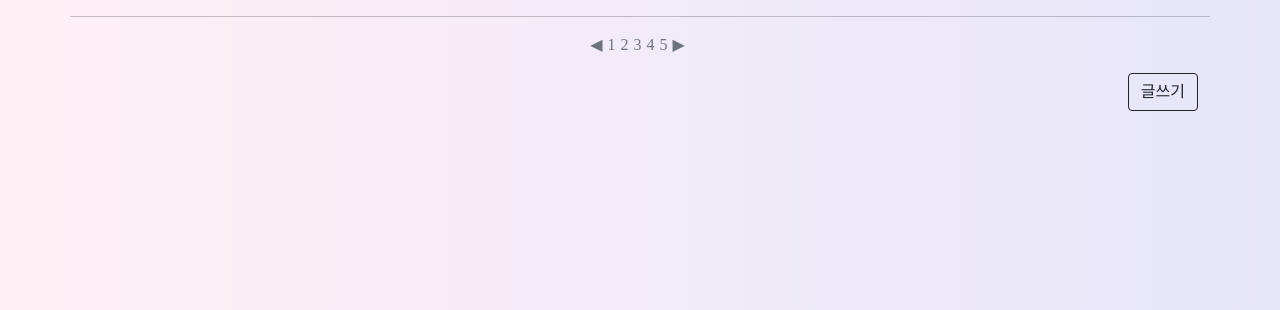
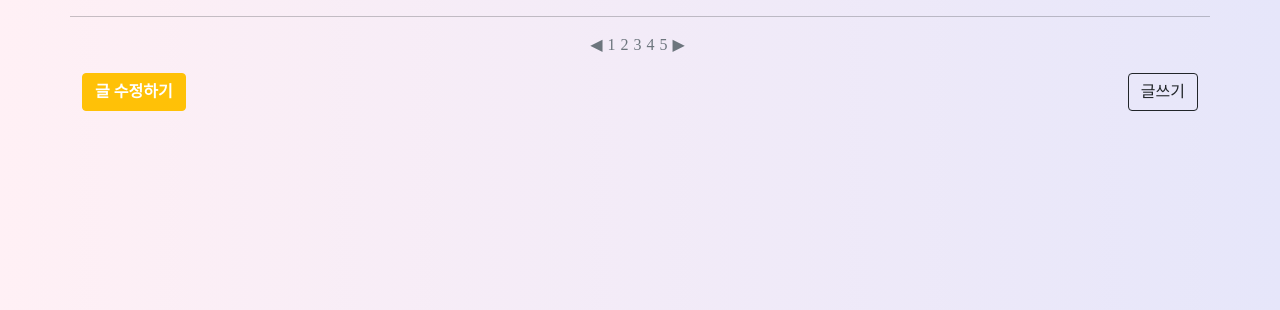
Before and after one commit to pou8520/mini_2_project, a Flask app: page / in a window 1280 px wide. Shown: the part 177-487 px from the top of the page. Run offline with Flask 2, Linux system fonts and the light colour scheme; data that the repository does not hold is empty.

Commit message:
PUT 요청 구현

```diff
--- a/app.py
+++ b/app.py
@@ -65,6 +65,27 @@ def comment_delete():
   db.close()
   return jsonify({'msg':'게시글 삭제!'})
 
+# PUT 구현
+@app.route("/put", methods=["PUT"])
+def comment_put():
+  db = pymysql.connect( host='secendproj.cczokkdg0lti.ap-northeast-1.rds.amazonaws.com',
+                      port=3306,
+                      user='admin',
+                      passwd='roqkfwkehlrhtlqwh',
+                      db='2_project',
+                      charset='utf8')
+  cursor = db.cursor()
+
+  id_receive = request.form['id']
+  correction_receive = request.form['correction_give']
+  sql = f'''UPDATE board
+            SET comment = '{correction_receive}'
+            WHERE id = {id_receive};'''
+  cursor.execute(sql)
+
+  db.commit()
+  db.close()
+  return jsonify({'msg':'게시글 수정 완료!'})
 
 if __name__ == '__main__':
   app.run('0.0.0.0', port=5000, debug=True)
--- a/static/index.css
+++ b/static/index.css
@@ -18,3 +18,14 @@ a {
 
   display: none;
 }
+
+.post-correction {
+  font-family: sans-serif;
+  background-color: white;
+  border-radius: 15px;
+  height: 150px;
+
+  padding-top: 20px;
+
+  display: none;
+}
--- a/templates/index.html
+++ b/templates/index.html
@@ -89,6 +89,18 @@
     </form>
   </div>
 
+  <div class="container post-correction w-75">
+    <form>
+      <div class="mb-3">
+        <input type="text" class="form-control" id="correction-comment" aria-describedby="emailHelp">
+        <div id="emailHelp" class="form-text">내용을 수정하세요.</div>
+      </div>
+      <div class="col">
+        <button type="button" class="btn btn-danger float-end correction-close">닫기</button>
+      </div>
+    </form>
+  </div>
+
   <div>
     <ul class="pagination justify-content-center">
       <li><a href="#" style="margin-right: 5px;" class="text-secondary">◀</a></li>
@@ -105,6 +117,9 @@
     <a class="btn btn-outline-dark float-end">글쓰기</a>
   </div>
 
+  <div class="container">
+    <a class="btn btn-warning correction-show" style="color: white; font-weight: bold;">글 수정하기</a>
+  </div>
 
   <script>
 
@@ -128,8 +143,8 @@
                                   <td>${id}</td>
                                   <td>${name}</td>
                                   <td>${comment}</td>
-                                  <td><button type="button" class="btn btn-danger delete btn-size" data-id="${id}" style="height: 35px;">삭제</button></td>
-                                  <td><button type="button" class="btn btn-warning btn-size" style="height: 35px;">수정</button></td>
+                                  <td><button type="button" class="btn btn-danger delete" data-id="${id}" style="height: 35px;">삭제</button></td>
+                                  <td><button type="button" class="btn btn-warning correction" style="height: 35px;" data-id="${id}">수정</button></td>
                                 </tr>`
                     $('#comment-list').append(템플릿)
 
@@ -149,6 +164,27 @@
                       })
                     })
                     //------------------------------------------
+
+
+                    // PUT = 게시글 수정하기 =====================
+                    $('.correction-show').on('click', () => $('.post-correction').fadeIn(1000) ) // 수정 게시판 show
+
+                    $('.correction-close').on('click', () => $('.post-correction').fadeOut(1000) ) // 수정 게시판 hide
+
+                    $('.correction').on('click', function(e) {
+                      let 글번호 = e.target.dataset.id
+                      let correction = $('#correction-comment').val()
+
+                      $.ajax({
+                        method : 'PUT',
+                        url : '/put',
+                        data : { id : 글번호, correction_give : correction },
+                        success: function (response) {
+                            alert(response['msg'])
+                            window.location.reload()
+                        }
+                      })
+                    })
 
                 }
             }
```
